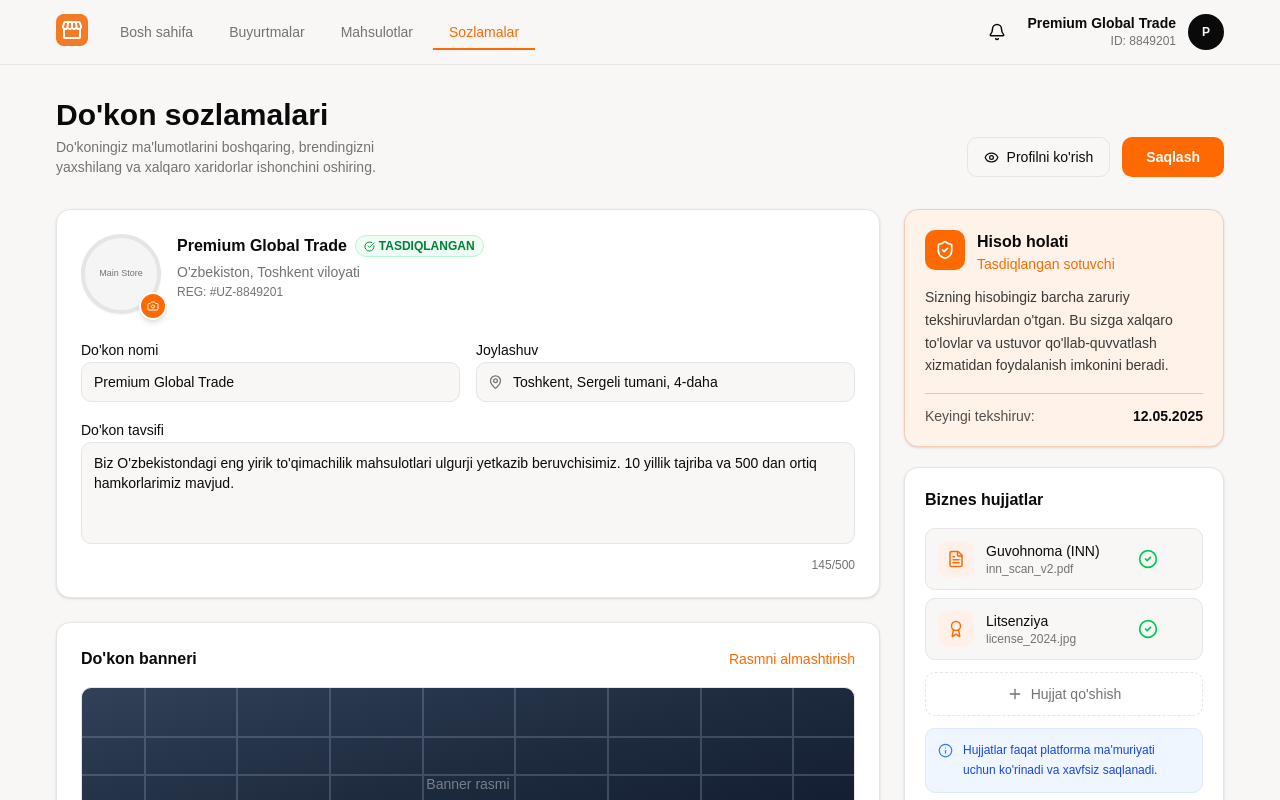
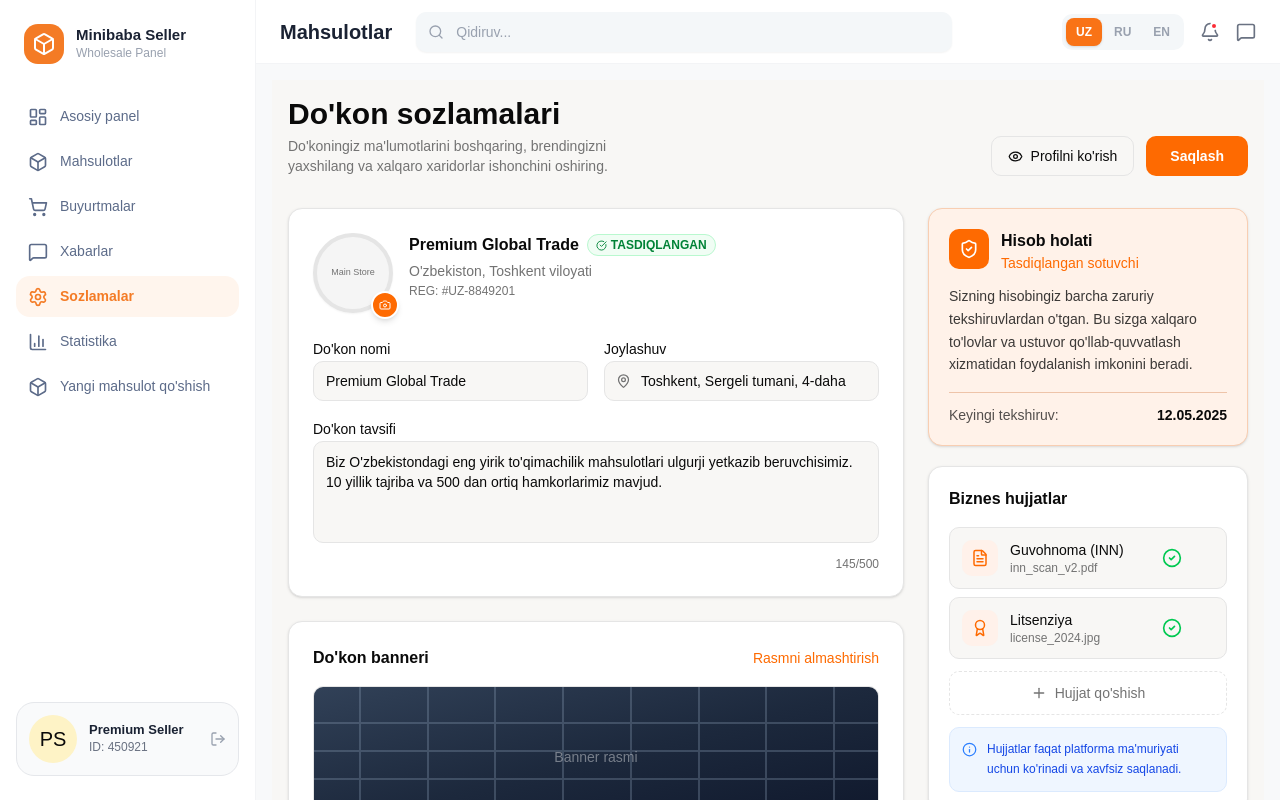
Before and after one commit to Fazliddin1125/minibaba-admin, a React (Vite) app: page /settings in a window 1280 px wide. Shown: the top 800 px of the page. Built offline with nearby package versions, Linux system fonts and the light colour scheme.

Commit message:
maxsulotlar

```diff
--- a/src/App.tsx
+++ b/src/App.tsx
@@ -1,4 +1,4 @@
-import { Routes, Route, useLocation } from "react-router-dom";
+import { Routes, Route} from "react-router-dom";
 
 import Home from "./pages/Home/Home";
 import Products from "./pages/Products";
@@ -20,7 +20,7 @@ function DashboardLayout({ children }: { children: React.ReactNode }) {
       </div>
       <div className="flex-1 flex flex-col h-full min-w-0">
         <Navbar />
-        <main className="flex-1 overflow-y-auto bg-[#f8f9fa]">
+        <main className="flex-1  p-4 overflow-y-auto bg-[#f8f9fa]">
           {children}
         </main>
       </div>
@@ -38,8 +38,8 @@ function App() {
         <Route path="/forgot-password" element={<ForgotPasswordPage />} />
 
         {/* Alohida sahifalar - layout yo'q */}
-        <Route path="/settings" element={<Settings />} />
-        <Route path="/add-product" element={<AddProductPage />} />
+        <Route path="/settings" element={<DashboardLayout><Settings /></DashboardLayout>  }/>
+        <Route path="/add-product" element={<DashboardLayout> <AddProductPage /></DashboardLayout>} />
 
         {/* Dashboard sahifalari - Sidebar + Navbar bilan */}
         <Route path="/" element={<DashboardLayout><Home /></DashboardLayout>} />
--- a/src/components/shared/navbar.tsx
+++ b/src/components/shared/navbar.tsx
@@ -14,7 +14,7 @@ export default function Navbar() {
   const { t, i18n } = useTranslation();
 
   return (
-    <header className="w-full  h-[8vh] bg-white border-b border-gray-100 px-4 md:px-6 flex items-center justify-center fixed top-0 z-50 font-sans">
+    <header className="w-full  h-16 bg-white border-b border-gray-100 px-4 md:px-6 flex items-center justify-center sticky top-0 z-50 font-sans">
 
       <div className="w-full  flex items-center justify-between  mx-auto">
         {/* Chap tomondagi blok */}
--- a/src/pages/AddProduct/AddProduct.tsx
+++ b/src/pages/AddProduct/AddProduct.tsx
@@ -5,7 +5,7 @@ import type { TabKey } from "../../store/addProductStore";
 import BasicTab from "./Tabs/BasicTab";
 import ImagesVideosTab from "./Tabs/ImagesVideosTab";
 import { cn } from "../../lib/utils";
-import { Header } from "./ui/Header";
+
 import InfoCards from "./ui/InfoCards";
 import CharacteristicsTab from "./Tabs/CharacteristicsTab";
 import TiersTab from "./Tabs/TiersTab";
@@ -72,20 +72,14 @@ export default function AddProductPage() {
 
   return (
     <div className="min-h-screen overflow-y-auto bg-background">
-      <Header />
+      {/* <Header /> */}
 
-      <div className="max-w-7xl mx-auto px-4 sm:px-6 py-6 pb-24 sm:pb-6 space-y-6">
+      <div className="max-w-7xl mx-auto md:p-4 p-2 ">
 
         {/* Add Product sahifasi Headeri */}
         <div className="flex flex-col sm:flex-row sm:items-start sm:justify-between gap-4">
           <div className="space-y-1">
-            <nav className="flex items-center gap-1.5 text-xs text-muted-foreground">
-              <button onClick={() => navigate("/products")} className="hover:text-primary transition-colors">
-                {i18n.t("products")}
-              </button>
-              <span className="text-border">›</span>
-              <span className="text-foreground">{i18n.t("new_product")}</span>
-            </nav>
+
             <h1 className="text-2xl sm:text-3xl font-bold text-foreground tracking-tight">
               {i18n.t("add_product")}
             </h1>
--- a/src/pages/Home/Home.tsx
+++ b/src/pages/Home/Home.tsx
@@ -14,7 +14,7 @@ export default function Home() {
   const navigate = useNavigate()
 
   return (
-    <div className="bg-[--background] font-sans">
+    <div className="bg-[--background] md:p-4 p-2 font-sans">
       {/* Header */}
       <div className="mb-8">
         <h1 className="text-2xl font-bold text-[--foreground]">
--- a/src/pages/Orders.tsx
+++ b/src/pages/Orders.tsx
@@ -65,7 +65,7 @@ export default function Orders() {
   const to = Math.min(currentPage * ITEMS_PER_PAGE, filtered.length);
 
   return (
-    <div className="p-6 bg-[#f8f9fa] min-h-screen">
+    <div className="md:p-4 p-2 bg-[#f8f9fa] min-h-screen">
       <div className="flex items-start justify-between mb-6">
         <div>
           <h1 className="text-2xl font-bold text-gray-800">{t("orders_title")}</h1>
--- a/src/pages/Products.tsx
+++ b/src/pages/Products.tsx
@@ -1,9 +1,145 @@
+import { ListFilter, Pencil, SlidersHorizontal, Trash2 } from "lucide-react";
 
 
 const Products = () => {
+  const products = [
+    {
+      id: 1,
+      name: "Erkaklar paxtali futbolkasi, Premium-Sifat",
+      sku: "MB-TSH-001",
+      price: "15,000 - 20,000 UZS",
+      moq: "50 dona",
+      views: "1.2k ko'rilgan",
+      status: "FAOL",
+      image:
+        "https://assets.adidas.com/images/w_600,f_auto,q_auto/ce1e3277ba4641b9b62eb3a072fd031e_9366/Y-3_Relaxed_Short_Sleeve_Tee_White_IV8221_01_laydown.jpg",
+      active: true,
+    },
+    {
+      id: 2,
+      name: "Ayollar shoyi ko'ylagi (Bahorgi kollektsiya)",
+      sku: "MB-DRS-042",
+      price: null,
+      moq: "-",
+      views: "2 soat oldin yangilangan",
+      status: "QORALAMA",
+      image:
+        "https://www.santaeulalia.com/cdn/shop/files/553-004519-01_01.jpg?v=1752491701",
+      active: false,
+      draft: true,
+    },
+    {
+      id: 3,
+      name: "Klassik charm poyabzal, Jigarrang",
+      sku: "MB-SHOE-11",
+      price: "120,000 - 150,000 UZS",
+      moq: "12 juft",
+      views: "842 ko'rilgan",
+      status: "FAOL",
+      image:
+        "https://cdn-images.farfetch-contents.com/27/80/37/47/27803747_57581041_1000.jpg",
+      active: true,
+    },
+    {
+      id: 4,
+      name: "Sport kiyimi to'plami, Mikrofibra",
+      sku: "MB-SPRT-05",
+      price: "85,000 - 95,000 UZS",
+      moq: "30 to'plam",
+      views: "2.1k ko'rilgan",
+      status: "FAOL",
+      image:
+        "https://cdn-images.farfetch-contents.com/27/80/37/47/27803747_57581041_1000.jpg",
+      active: true,
+    },
+  ];
+
   return (
-    <div>Products</div>
-  )
+    <div className=" mx-auto md:p-4 p-2 bg-gray-50 min-full font-sans">
+      <div className="flex flex-col md:flex-row md:items-center justify-between mb-6 gap-4">
+        <div className="flex gap-8 border-b border-gray-200 w-full md:w-auto">
+          <button className="pb-3 border-b-2 border-orange-500 text-orange-600 font-medium">Barchasi (24)</button>
+          <button className="pb-3 text-gray-500 hover:text-gray-700">Faol (18)</button>
+          <button className="pb-3 text-gray-500 hover:text-gray-700">Qoralama (6)</button>
+        </div>
+
+        <div className="flex gap-3">
+          <button className="flex items-center gap-2 px-4 py-2 bg-white border border-gray-200 rounded-lg shadow-sm hover:bg-gray-50">
+            <ListFilter className="w-4 h-4 text-gray-600" />
+            <span className="text-sm">Filter</span>
+          </button>
+          <button className="flex items-center gap-2 px-4 py-2 bg-white border border-gray-200 rounded-lg shadow-sm hover:bg-gray-50">
+            <SlidersHorizontal className="w-4 h-4 text-gray-600" />
+            <span className="text-sm">Saralash</span>
+          </button>
+        </div>
+      </div>
+
+      <div className="space-y-4">
+        {products.map((product) => (
+          <div
+            key={product.id}
+            className="bg-white border border-gray-200 rounded-xl p-4 flex items-center gap-4 shadow-sm hover:shadow-md transition-shadow"
+          >
+
+            <div className="w-30 h-30 rounded-md overflow-hidden shrink-0 flex items-center justify-center  border border-gray-100">
+              <img src={product.image} alt={product.name} className="w-full h-full object-cover rounded-md" />
+            </div>
+
+
+            <div className="flex-1 min-w-0">
+              <div className="flex items-start justify-between gap-4">
+                <div className="flex items-center gap-2">
+                  <span
+                    className={`text-[10px] font-bold px-2 py-0.5 rounded ${product.active ? "bg-green-100 text-green-600" : "bg-gray-100 text-gray-500"
+                      }`}
+                  >
+                    {product.draft ? "DRAFT" : product.status}
+                  </span>
+                  <span className="text-[10px] text-gray-400 uppercase tracking-wider">SKU: {product.sku}</span>
+                </div>
+              </div>
+
+              <h3 className="text-gray-800 font-semibold text-base mb-1 truncate">
+                {product.name}
+              </h3>
+
+              <p className={`font-bold mb-2 ${product.price ? "text-orange-500 text-lg" : "text-gray-400 text-sm"}`}>
+                {product.price ?? "Narx belgilanmagan"}
+              </p>
+
+              <div className="flex items-center gap-4 text-[13px] text-gray-500">
+                <span className="flex items-center gap-2">
+                  <span className="text-gray-400">📦</span>
+                  <span className="text-sm text-gray-500">MOQ: {product.moq}</span>
+                </span>
+                <span className="flex items-center gap-2">
+                  <span className="text-gray-400">👁️</span>
+                  <span className="text-sm text-gray-500">{product.views}</span>
+                </span>
+              </div>
+            </div>
+
+            <div className="flex flex-col items-center gap-3 ml-2">
+              <button className="w-10 h-10 bg-white border border-gray-100 rounded-md flex items-center justify-center shadow-sm hover:bg-blue-50 transition-colors">
+                <Pencil className="w-4 h-4 text-gray-600" />
+              </button>
+              <button className="w-10 h-10 bg-white border border-gray-100 rounded-md flex items-center justify-center shadow-sm hover:bg-red-50 transition-colors">
+                <Trash2 className="w-4 h-4 text-red-500" />
+              </button>
+            </div>
+          </div>
+        ))}
+      </div>
+
+      <div className="mt-8 flex justify-center">
+        <button className="px-8 py-2.5 bg-white border border-gray-200 rounded-lg text-sm font-medium text-gray-600 shadow-sm hover:bg-gray-50">
+          Yana yuklash
+        </button>
+      </div>
+    </div>
+  );
 }
 
+
 export default Products
--- a/src/pages/Settings/Settings.tsx
+++ b/src/pages/Settings/Settings.tsx
@@ -4,7 +4,7 @@ import { useSettingsStore } from "../../store/settingsStore";
 import { settingsSchema, type SettingsFormData } from "../../store/settingsSchema";
 
 // UI Components
-import Header from "./ui/Header";
+
 import Footer from "./ui/Footer";
 import StoreInfoCard from "./ui/StoreInfoCard";
 import StoreBannerCard from "./ui/StoreBannerCard";
@@ -13,7 +13,7 @@ import BusinessDocumentsCard from "./ui/BusinessDocumentsCard";
 import WarehouseLocationCard from "./ui/WareHouseLocationCard";
 import i18n from "@/i18n/i18n";
 
-export default function Settings() {
+export default function  Settings() {
   const { formData, save, isSaving, isDirty, reset } = useSettingsStore();
   const [errors, setErrors] = useState<
     Partial<Record<keyof SettingsFormData, string>>
@@ -47,9 +47,9 @@ export default function Settings() {
 
   return (
     <div className="min-h-screen flex flex-col bg-background">
-      <Header />
+      {/* <Header /> */}
 
-      <main className="flex-1 w-full max-w-300 mx-auto px-4 py-8">
+      <main className="flex-1 w-full max-w-300 mx-auto md:p-4 p-2">
         {/* Sahifa headeri */}
         <div className="flex items-center md:items-end flex-col sm:flex-row sm:items-start sm:justify-between gap-4 mb-8">
           <div>
```
Also changed, not shown: src/pages/OrderDetailPage.tsx (+8 -8 lines).
